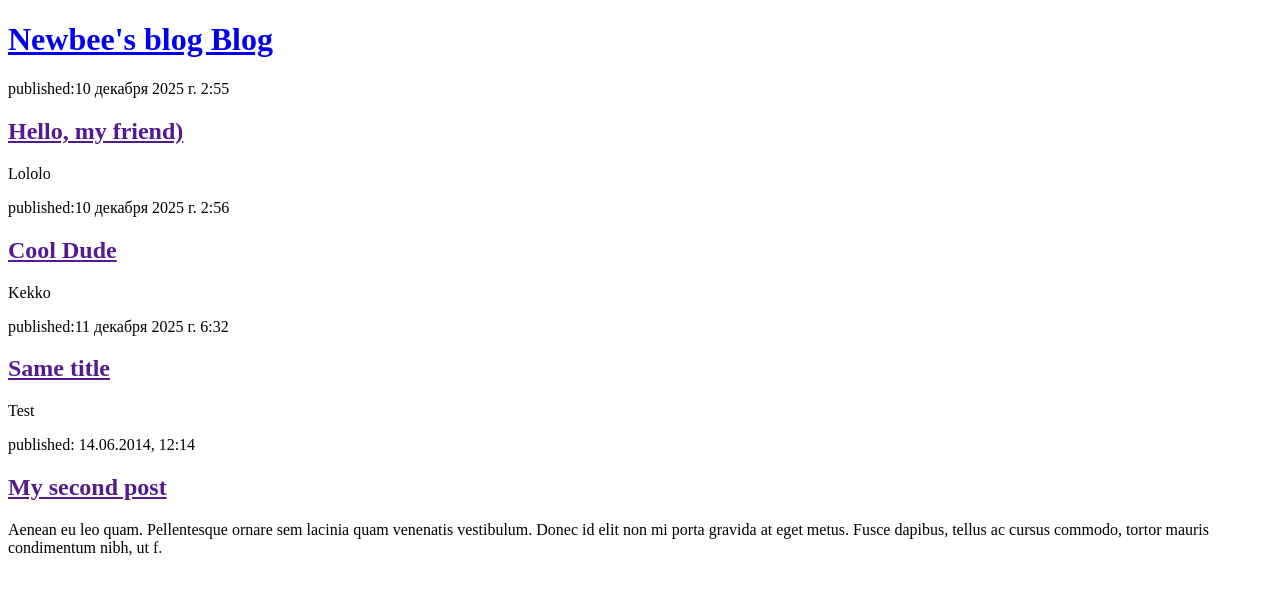
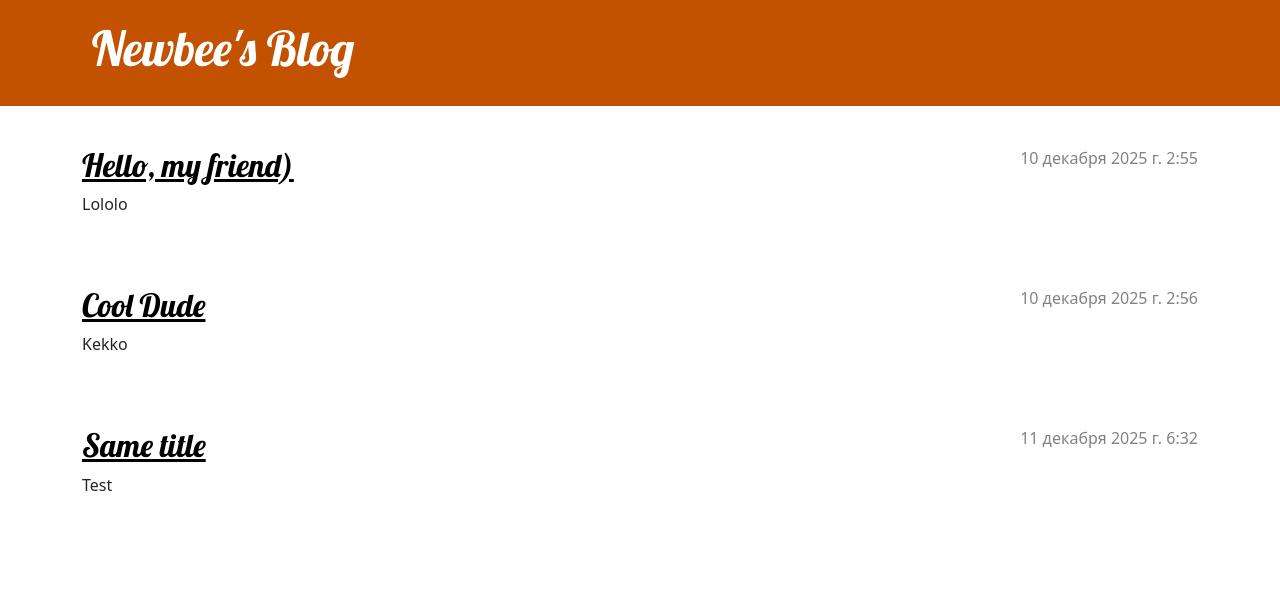
Before and after one commit to Hook14/djangolovers, a Django app: page / in a window 1280 px wide. Shown: the top 595 px of the page. Run offline with Django 5.2, Linux system fonts and the light colour scheme; data comes from the database, SQL or seed files in the repository.

Commit message:
Added view and template for detailed blog post as well as CSS for the site.

```diff
--- /dev/null
+++ b/blog/static/css/blog.css
@@ -0,0 +1,71 @@
+.page-header {
+    background-color: #C25100;
+    margin-top: 0;
+    margin-bottom: 40px;
+    padding: 20px 20px 20px 40px;
+}
+
+.page-header h1,
+.page-header h1 a,
+.page-header h1 a:visited,
+.page-header h1 a:active {
+    color: #ffffff;
+    font-size: 36pt;
+    text-decoration: none;
+}
+
+h1,
+h2,
+h3,
+h4 {
+    font-family: 'Lobster', cursive;
+}
+
+.date {
+    color: #828282;
+}
+
+.save {
+    float: right;
+}
+
+.post-form textarea,
+.post-form input {
+    width: 100%;
+}
+
+.top-menu,
+.top-menu:hover,
+.top-menu:visited {
+    color: #ffffff;
+    float: right;
+    font-size: 26pt;
+    margin-right: 20px;
+}
+
+.post {
+    margin-bottom: 70px;
+}
+
+.post h2 a,
+.post h2 a:visited {
+    color: #000000;
+}
+
+.post > .date,
+.post > .actions {
+    float: right;
+}
+
+.btn-secondary,
+.btn-secondary:visited {
+    color: #C25100;
+    background: none;
+    border-color: #C25100;
+    margin-left: 15px;
+}
+
+.btn-secondary:hover {
+    color: #FFFFFF;
+    background-color: #C25100;
+}
--- /dev/null
+++ b/blog/templates/blog/base.html
@@ -0,0 +1,26 @@
+{% load static %} <!-- загружаем статические файлы -->
+<!DOCTYPE html>
+<html>
+    <head> <!-- содержит информацию о документе, которая не отображается на экране. -->
+        <title>Newbee's blog</title> <!-- заголовок страницы -->
+        <link rel="stylesheet" href="https://cdn.jsdelivr.net/npm/bootstrap@5.3.3/dist/css/bootstrap.min.css"
+              integrity="sha384-QWTKZyjpPEjISv5WaRU9OFeRpok6YctnYmDr5pNlyT2bRjXh0JMhjY6hW+ALEwIH" crossorigin="anonymous">
+        <link rel="stylesheet" href="https://fonts.googleapis.com/css?family=Lobster&subset=latin,latin-ext">
+        <link rel="stylesheet" href="{% static 'css/blog.css' %}">
+    </head>
+    <body> <!-- содержит всё остальное, что отображается на веб-странице -->
+        <header class="page-header"> <!-- указывает заголовок для документа или раздела. -->
+          <div class="container">
+              <h1><a href="/">Newbee's Blog</a></h1>
+          </div>
+        </header>
+        <main class="container">
+            <div class="row">
+                <div class="col">
+                {% block content %}
+                {% endblock %}
+                </div>
+            </div>
+        </main>
+    </body>
+</html>
--- a/blog/templates/blog/post_list.html
+++ b/blog/templates/blog/post_list.html
@@ -1,24 +1,20 @@
-<!DOCTYPE html>
-<html>
-    <head>
-        <title>Newbee's blog</title>
-
-    </head>
-    <body>
-        <header>
-            <h1><a href="/">Newbee's blog Blog</a></h1>
-        </header>
-        {% for post in posts %}
-            <article>
-                <time>published:{{post.published_date }}</time>
-                <h2><a href="">{{ post.title }} </a></h2>
-                <p>{{ post.text|linebreaksbr }}</p>
-            </article>
-        {% endfor %}
-        <article>
-            <time>published: 14.06.2014, 12:14</time>
-            <h2><a href="">My second post</a></h2>
-            <p>Aenean eu leo quam. Pellentesque ornare sem lacinia quam venenatis vestibulum. Donec id elit non mi porta gravida at eget metus. Fusce dapibus, tellus ac cursus commodo, tortor mauris condimentum nibh, ut f.</p>
+{% extends "blog/base.html" %}<!-- соединяем 2 шаблона -->
+{% block content %}
+    {% for post in posts %}
+        <article class="post">
+            {% if post.published_date %} <!-- хотим проверить, не пуста ли запись published_date -->
+                <time class="date">
+                    {{ post.published_date }}
+                </time>
+            {% endif %}
+            <h2><a href="{% url 'post_detail' pk=post.pk %}">{{ post.title }}</a></h2> <!--Чтобы
+             ссылка из заголовка записи в списке записей вела на страницу с подробным описанием этой
+             записи. Post_detail - часть означает, что Django будет ожидать URL-адрес blog/urls.py с
+             name=post_detail. (pk=post.pk?) pk — это сокращение от primary key (первичный ключ),
+             который является уникальным идентификатором для каждой записи в базе данных. Мы получаем
+             доступ к первичному ключу, написав post.pk, так же как и к другим полям
+             ( title, author, и т. д.) в нашем Post объекте-->
+            <p>{{ post.text|linebreaksbr }}</p>
         </article>
-    </body>
-</html>
+    {% endfor %}
+{% endblock %}
--- a/blog/urls.py
+++ b/blog/urls.py
@@ -4,7 +4,15 @@ from . import views, admin
 "можем добавить наш первый шаблон URL:"
 urlpatterns = [
     path('', views.post_list, name='post_list'),
+    path('post/<int:pk>/', views.post_detail, name='post_detail')
 ]
+"""URL-адрес указывающий Django на
+    представление с именем `<view>` post_detail, которое будет отображать всю запись в
+    блоге.
+    post / то означает, что URL-адрес должен начинаться со слова post, за которым следует /. Пока всё хорошо.
+    <int:pk> – Эта часть сложнее. Это означает, что Django ожидает целочисленное значение и передаст его в представление
+     в виде переменной с именем pk
+    """
 
 """
 Как видите, мы теперь назначаем view вызываемый URL post_list-адрес корневому URL-адресу. Этот шаблон URL будет
--- a/blog/views.py
+++ b/blog/views.py
@@ -1,15 +1,19 @@
-from django.shortcuts import render
 from django.utils import timezone
 from .models import Post
+from django.shortcuts import render, get_object_or_404
 
 """нужно включить модель, которую мы написали в другом файле models.py. Мы добавим строку from .models import
  Post следующим образом:)
 Представления размещаются в views.py файле. Мы добавим наши представления в этот blog/views.py файл."""
 
 def post_list(request):
-    "нужно отсортировать опубликованные записи блога по условию published_date"
+    """нужно отсортировать опубликованные записи блога по условию published_date"""
     posts = Post.objects.filter(published_date__lte=timezone.now()).order_by('published_date')
     return render(request, 'blog/post_list.html', {'posts': posts})
 
+def post_detail(request, pk):
+    post = get_object_or_404(Post, pk=pk)
+    return render(request, 'blog/post_detail.html', {'post': post})
+
 """сохраняет return значение, полученное в результате вызова другой функции render, которая визуализирует (собирает)
 наш шаблон blog/post_list.html."""
```
